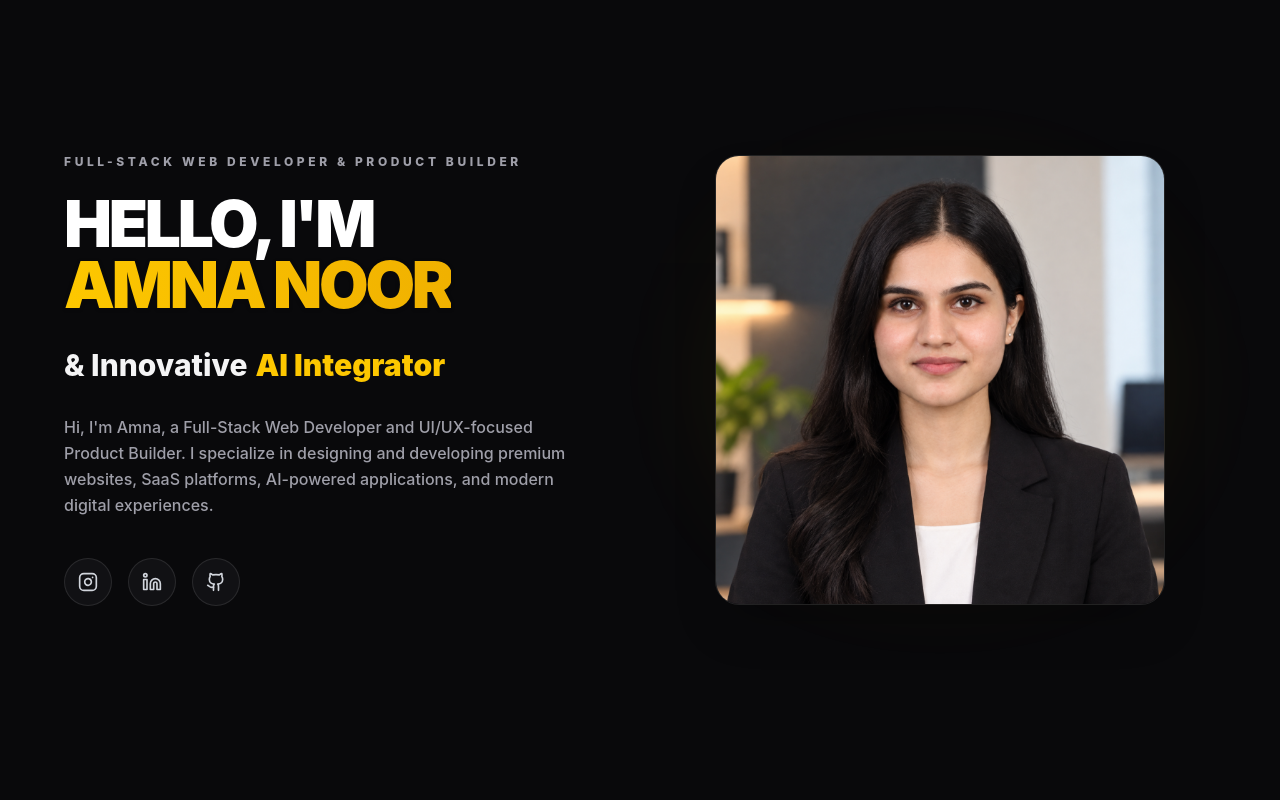
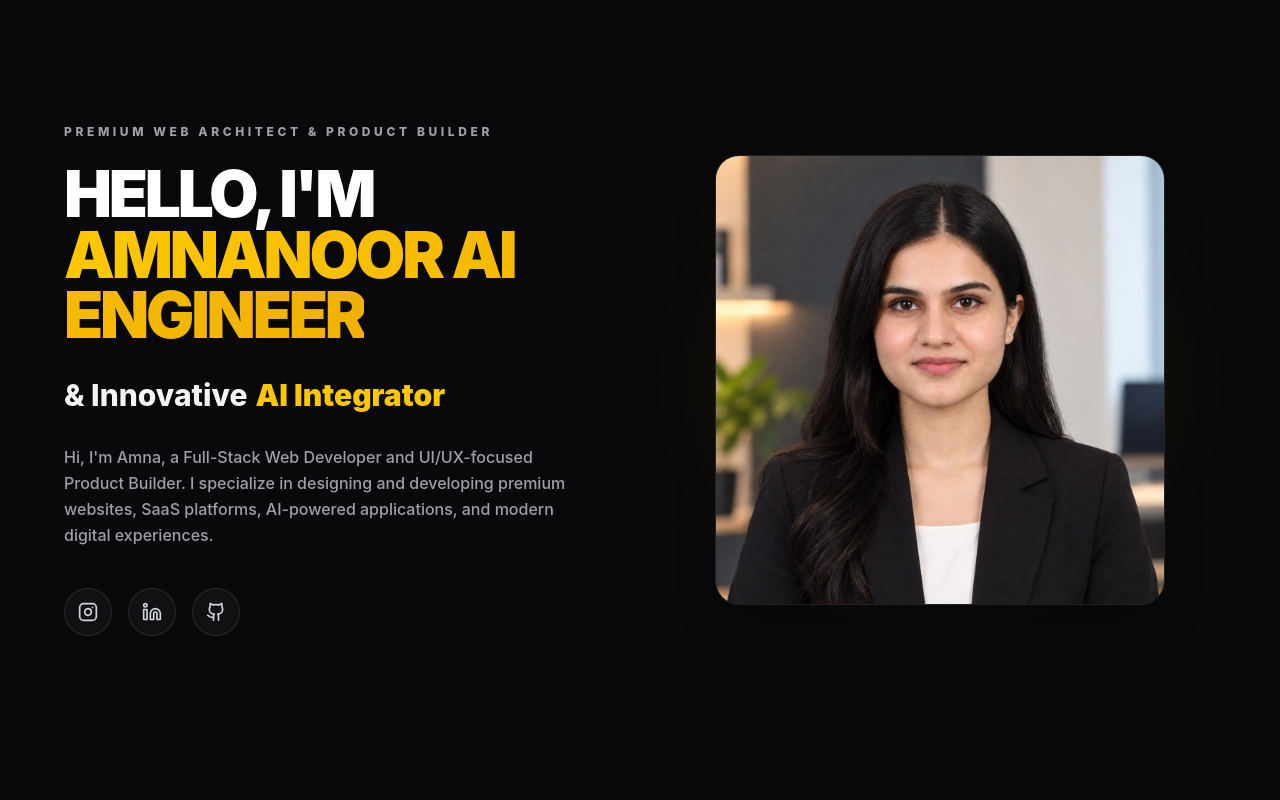
Before and after one commit to Mo0zi/Amna-Noor, a React (Vite) app: page / in a window 1280 px wide. Shown: the part 820-1620 px from the top of the page. Built offline with nearby package versions, Linux system fonts and the light colour scheme.

Commit message:
Complete on-page SEO optimization for AmnaNoor AI Engineer

```diff
--- a/src/components/Contact.jsx
+++ b/src/components/Contact.jsx
@@ -91,15 +91,15 @@ export default function Contact() {
         <div className="flex flex-col space-y-8">
           <div ref={headingRef}>
             <span className="text-xs uppercase tracking-[0.3em] font-extrabold text-yellow-400">
-              Get In Touch
+              Hire AmnaNoor AI Engineer
             </span>
-            <h1 className="text-5xl md:text-[8vw] font-black text-white uppercase tracking-tighter leading-none mt-2">
+            <h2 className="text-5xl md:text-[8vw] font-black text-white uppercase tracking-tighter leading-none mt-2">
               Let's Talk
-            </h1>
+            </h2>
           </div>
 
           <p className="text-zinc-400 max-w-md text-sm md:text-base leading-relaxed">
-            Have a project in mind, want to build premium experiences together, or just say hello? Reach out and let's craft something outstanding.
+            Have an AI integration or web architecture project in mind? Reach out to AmnaNoor AI Engineer and let's craft something outstanding.
           </p>
 
           <div className="space-y-1">
--- a/src/components/Hero.jsx
+++ b/src/components/Hero.jsx
@@ -74,12 +74,12 @@ export default function Hero() {
         {/* Left Section: Text Content */}
         <div ref={textRef} className="flex flex-col justify-center space-y-6">
           <span className="text-xs uppercase tracking-[0.3em] font-extrabold text-zinc-400">
-            Full-Stack Web Developer &amp; Product Builder
+            Premium Web Architect &amp; Product Builder
           </span>
 
           <h1 className="text-5xl md:text-[5vw] font-black uppercase leading-[0.95] tracking-tighter text-white">
             Hello, I'm <br />
-            <span className="text-transparent bg-clip-text bg-gradient-to-r from-yellow-400 to-yellow-500 drop-shadow-sm">Amna Noor</span>
+            <span className="text-transparent bg-clip-text bg-gradient-to-r from-yellow-400 to-yellow-500 drop-shadow-sm">AmnaNoor AI Engineer</span>
           </h1>
 
           {/* Rolling Word Container */}
@@ -132,7 +132,7 @@ export default function Hero() {
           >
             <img
               src="/hero_profile.jpg"
-              alt="Amna Noor - Software Engineer and AI Developer"
+              alt="AmnaNoor AI Engineer - Premium Web Architect Portfolio"
               className="w-full h-full object-cover transition-transform duration-700 hover:scale-105"
             />
           </div>
--- a/src/components/Projects.jsx
+++ b/src/components/Projects.jsx
@@ -93,7 +93,7 @@ export default function Projects() {
           &bull; SELECTED PROJECTS
         </span>
         <h2 className="text-5xl md:text-7xl font-black uppercase tracking-tighter text-white leading-none">
-          MY <span className="text-transparent bg-clip-text bg-gradient-to-r from-yellow-400 to-yellow-500">WORK</span>
+          AI ENGINEERING <span className="text-transparent bg-clip-text bg-gradient-to-r from-yellow-400 to-yellow-500">WORK</span>
         </h2>
       </div>
 
@@ -112,7 +112,7 @@ export default function Projects() {
               <div className="w-full h-[140px] sm:h-[180px] md:h-[230px] rounded-2xl overflow-hidden mb-6 relative border border-white/5 bg-zinc-950">
                 <img
                   src={project.image}
-                  alt={`Amna Noor Portfolio Project - ${project.title} - ${project.category}`}
+                  alt={`AmnaNoor AI Engineer Project - ${project.title} - ${project.category}`}
                   className="w-full h-full object-cover transform transition-transform duration-700 group-hover:scale-105"
                 />
 
```
